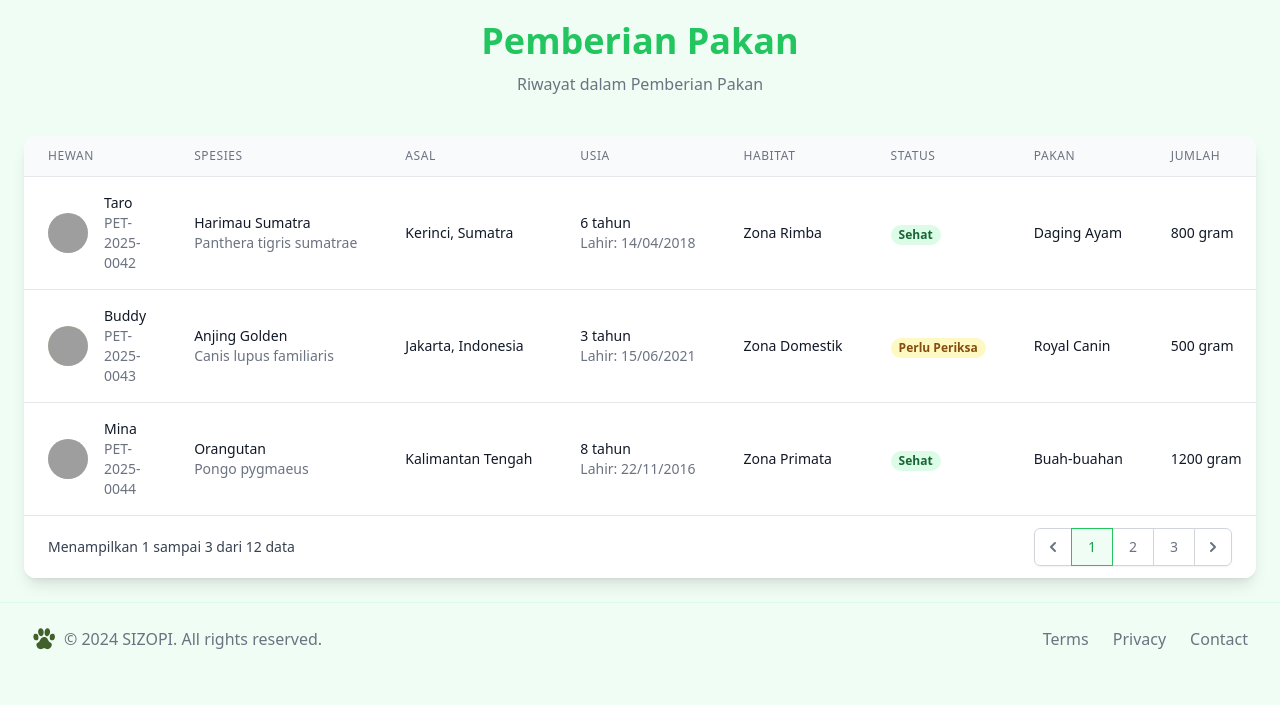
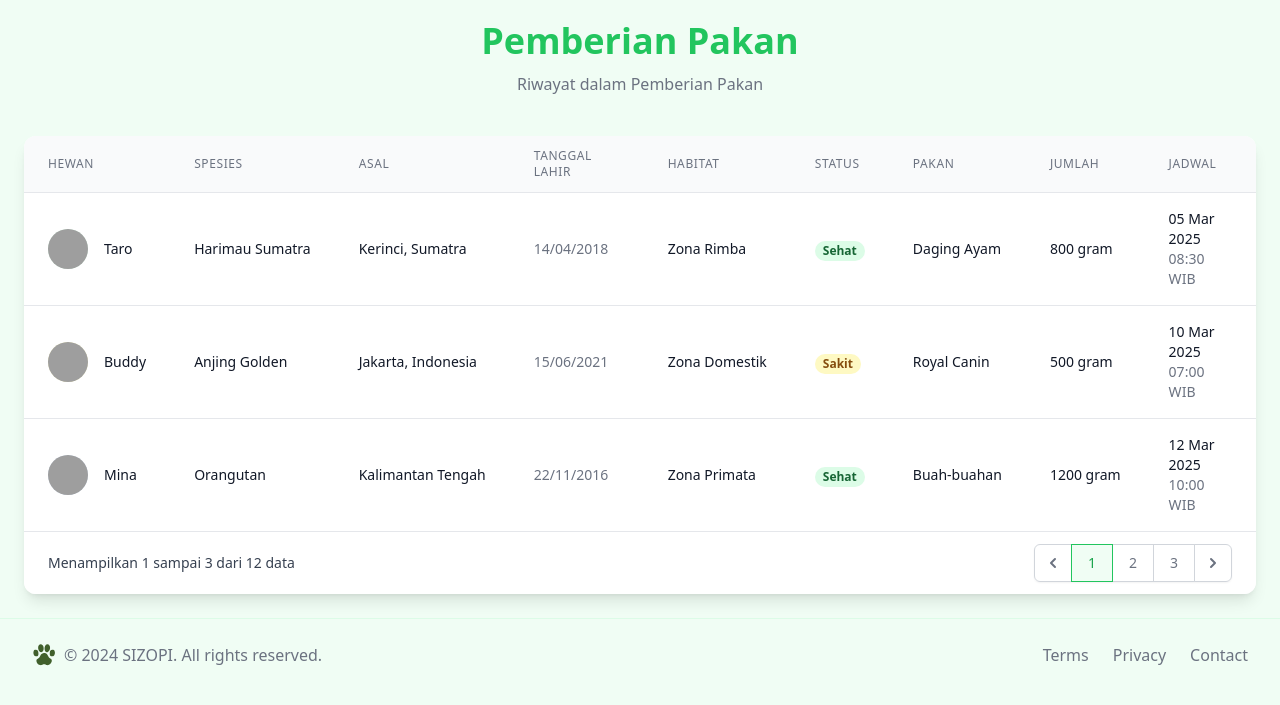
Before and after one commit to Athallah210505/TK-BASDAT-2, a Django app: page /pemberian_pakan/riwayat_pakan/ in a window 1280 px wide. Shown: the part 80-785 px from the top of the page. Run offline with Django 5.2, Linux system fonts and the light colour scheme; some libraries are stand-ins or nearby versions; grey boxes are pictures that could not be loaded.

Commit message:
fix: adjust FE for riwayat pemberian pakan

```diff
--- a/pemberian_pakan/templates/riwayat_pemberian_pakan.html
+++ b/pemberian_pakan/templates/riwayat_pemberian_pakan.html
@@ -24,7 +24,7 @@
                             Asal
                         </th>
                         <th scope="col" class="px-6 py-3 text-left text-xs font-medium text-gray-500 uppercase tracking-wider">
-                            Usia
+                            Tanggal Lahir
                         </th>
                         <th scope="col" class="px-6 py-3 text-left text-xs font-medium text-gray-500 uppercase tracking-wider">
                             Habitat
@@ -41,9 +41,6 @@
                         <th scope="col" class="px-6 py-3 text-left text-xs font-medium text-gray-500 uppercase tracking-wider">
                             Jadwal
                         </th>
-                        <th scope="col" class="px-6 py-3 text-left text-xs font-medium text-gray-500 uppercase tracking-wider">
-                            Aksi
-                        </th>
                     </tr>
                 </thead>
                 <tbody class="bg-white divide-y divide-gray-200">
@@ -58,20 +55,19 @@
                                 </div>
                                 <div class="ml-4">
                                     <div class="text-sm font-medium text-gray-900">Taro</div>
-                                    <div class="text-sm text-gray-500">PET-2025-0042</div>
                                 </div>
                             </div>
                         </td>
                         <td class="px-6 py-4 whitespace-nowrap">
                             <div class="text-sm text-gray-900">Harimau Sumatra</div>
-                            <div class="text-sm text-gray-500">Panthera tigris sumatrae</div>
+
                         </td>
                         <td class="px-6 py-4 whitespace-nowrap">
                             <div class="text-sm text-gray-900">Kerinci, Sumatra</div>
                         </td>
                         <td class="px-6 py-4 whitespace-nowrap">
-                            <div class="text-sm text-gray-900">6 tahun</div>
-                            <div class="text-sm text-gray-500">Lahir: 14/04/2018</div>
+
+                            <div class="text-sm text-gray-500">14/04/2018</div>
                         </td>
                         <td class="px-6 py-4 whitespace-nowrap">
                             <div class="text-sm text-gray-900">Zona Rimba</div>
@@ -91,10 +87,6 @@
                             <div class="text-sm text-gray-900">05 Mar 2025</div>
                             <div class="text-sm text-gray-500">08:30 WIB</div>
                         </td>
-                        <td class="px-6 py-4 whitespace-nowrap text-right text-sm font-medium">
-                            <button class="text-green-600 hover:text-green-900 mr-3">Edit</button>
-                            <button class="text-red-600 hover:text-red-900">Hapus</button>
-                        </td>
                     </tr>
 
                     <!-- Row 2 -->
@@ -108,27 +100,24 @@
                                 </div>
                                 <div class="ml-4">
                                     <div class="text-sm font-medium text-gray-900">Buddy</div>
-                                    <div class="text-sm text-gray-500">PET-2025-0043</div>
                                 </div>
                             </div>
                         </td>
                         <td class="px-6 py-4 whitespace-nowrap">
                             <div class="text-sm text-gray-900">Anjing Golden</div>
-                            <div class="text-sm text-gray-500">Canis lupus familiaris</div>
                         </td>
                         <td class="px-6 py-4 whitespace-nowrap">
                             <div class="text-sm text-gray-900">Jakarta, Indonesia</div>
                         </td>
                         <td class="px-6 py-4 whitespace-nowrap">
-                            <div class="text-sm text-gray-900">3 tahun</div>
-                            <div class="text-sm text-gray-500">Lahir: 15/06/2021</div>
+                            <div class="text-sm text-gray-500">15/06/2021</div>
                         </td>
                         <td class="px-6 py-4 whitespace-nowrap">
                             <div class="text-sm text-gray-900">Zona Domestik</div>
                         </td>
                         <td class="px-6 py-4 whitespace-nowrap">
                             <span class="px-2 inline-flex text-xs leading-5 font-semibold rounded-full bg-yellow-100 text-yellow-800">
-                                Perlu Periksa
+                                Sakit
                             </span>
                         </td>
                         <td class="px-6 py-4 whitespace-nowrap">
@@ -141,10 +130,7 @@
                             <div class="text-sm text-gray-900">10 Mar 2025</div>
                             <div class="text-sm text-gray-500">07:00 WIB</div>
                         </td>
-                        <td class="px-6 py-4 whitespace-nowrap text-right text-sm font-medium">
-                            <button class="text-green-600 hover:text-green-900 mr-3">Edit</button>
-                            <button class="text-red-600 hover:text-red-900">Hapus</button>
-                        </td>
+
                     </tr>
 
                     <!-- Row 3 -->
@@ -158,20 +144,17 @@
                                 </div>
                                 <div class="ml-4">
                                     <div class="text-sm font-medium text-gray-900">Mina</div>
-                                    <div class="text-sm text-gray-500">PET-2025-0044</div>
                                 </div>
                             </div>
                         </td>
                         <td class="px-6 py-4 whitespace-nowrap">
                             <div class="text-sm text-gray-900">Orangutan</div>
-                            <div class="text-sm text-gray-500">Pongo pygmaeus</div>
                         </td>
                         <td class="px-6 py-4 whitespace-nowrap">
                             <div class="text-sm text-gray-900">Kalimantan Tengah</div>
                         </td>
                         <td class="px-6 py-4 whitespace-nowrap">
-                            <div class="text-sm text-gray-900">8 tahun</div>
-                            <div class="text-sm text-gray-500">Lahir: 22/11/2016</div>
+                            <div class="text-sm text-gray-500">22/11/2016</div>
                         </td>
                         <td class="px-6 py-4 whitespace-nowrap">
                             <div class="text-sm text-gray-900">Zona Primata</div>
@@ -191,10 +174,7 @@
                             <div class="text-sm text-gray-900">12 Mar 2025</div>
                             <div class="text-sm text-gray-500">10:00 WIB</div>
                         </td>
-                        <td class="px-6 py-4 whitespace-nowrap text-right text-sm font-medium">
-                            <button class="text-green-600 hover:text-green-900 mr-3">Edit</button>
-                            <button class="text-red-600 hover:text-red-900">Hapus</button>
-                        </td>
+
                     </tr>
                 </tbody>
             </table>
```
